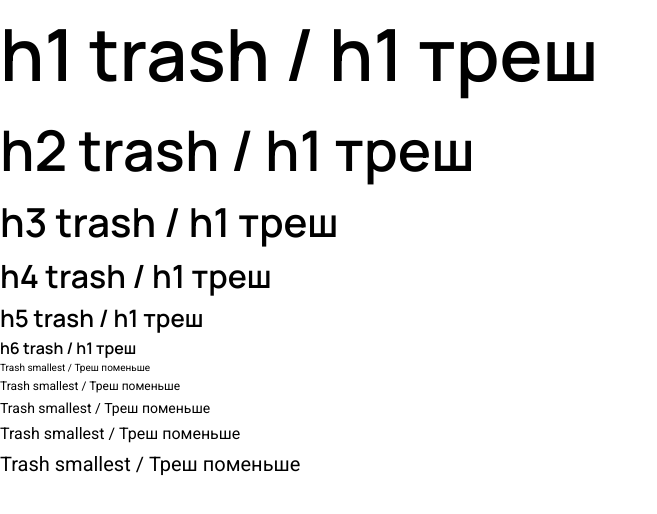
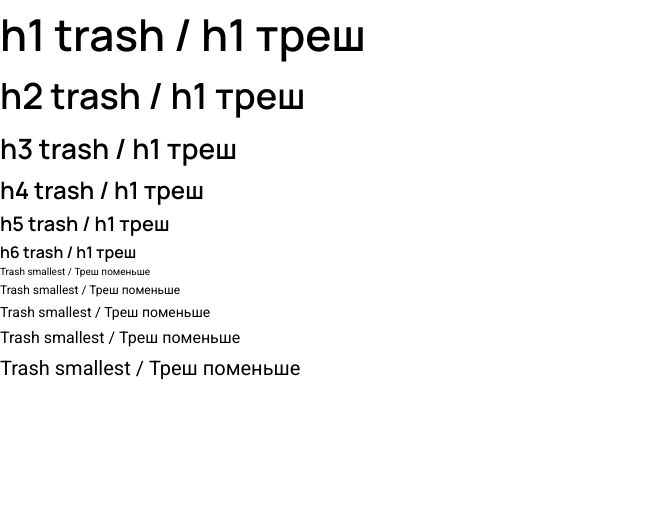
Before and after one commit to Artyom-vv/ai-center-landing, a Next.js app: page / in a window 1280 px wide. Shown: the top 514 px of the page, without its empty margins (0-657 px from the left). Built offline with nearby package versions, Linux system fonts and the light colour scheme.

Commit message:
typography

```diff
--- a/app/styles/_typography.scss
+++ b/app/styles/_typography.scss
@@ -1,19 +1,17 @@
 @layer base {
   :root {
+
+    /* Font Weights */
+    --font-weight-regular: 400;
+    --font-weight-medium: 500;
+    --font-weight-semi-bold: 600;
+
     /* Font Sizes for Body */
     --font-size-body-1x-small: 10px;
     --font-size-body-small: 12px;
     --font-size-body-normal: 14px;
     --font-size-body-big: 16px;
     --font-size-body-large: 20px;
-
-    /* Font Sizes for Heading */
-    --font-size-heading-small: 16px;
-    --font-size-heading-normal: 24px;
-    --font-size-heading-big: 32px;
-    --font-size-heading-large: 40px;
-    --font-size-heading-1x-large: 56px;
-    --font-size-heading-2x-large: 72px;
 
     /* Line Heights for Body */
     --line-height-body-1x-small: 16px;
@@ -22,45 +20,39 @@
     --line-height-body-big: 28px;
     --line-height-body-large: 32px;
 
+    /* Font Sizes for Heading */
+    --font-size-heading-normal: 20px;
+    --font-size-heading-big: 24px;
+    --font-size-heading-large: 28px;
+    --font-size-heading-1x-large: 36px;
+    --font-size-heading-2x-large: 44px;
+
     /* Line Heights for Heading */
     --line-height-heading-small: 24px;
-    --line-height-heading-normal: 36px;
-    --line-height-heading-big: 48px;
-    --line-height-heading-large: 60px;
-    --line-height-heading-1x-large: 84px;
-    --line-height-heading-2x-large: 108px;
-
-    /* Font Weights */
-    --font-weight-regular: 400;
-    --font-weight-medium: 500;
-    --font-weight-semi-bold: 600;
+    --line-height-heading-normal: 32px;
+    --line-height-heading-big: 36px;
+    --line-height-heading-large: 48px;
+    --line-height-heading-1x-large: 56px;
+    --line-height-heading-2x-large: 68px;
   }
 
   /* Mobile specific styles */
-  @media (max-width: 767px) {
+  @screen(md) {
     :root {
-      /* Font Sizes for Body */
-      --font-size-body-1x-small: 10px;
-      --font-size-body-small: 12px;
-      --font-size-body-normal: 14px;
-      --font-size-body-big: 16px;
-      --font-size-body-large: 20px;
-
       /* Font Sizes for Heading */
       --font-size-heading-small: 16px;
-      --font-size-heading-normal: 20px;
-      --font-size-heading-big: 24px;
-      --font-size-heading-large: 28px;
-      --font-size-heading-1x-large: 36px;
-      --font-size-heading-2x-large: 44px;
+      --font-size-heading-normal: 24px;
+      --font-size-heading-big: 32px;
+      --font-size-heading-large: 40px;
+      --font-size-heading-1x-large: 56px;
+      --font-size-heading-2x-large: 72px;
 
       /* Line Heights for Heading */
-      --line-height-heading-small: 24px;
-      --line-height-heading-normal: 32px;
-      --line-height-heading-big: 36px;
-      --line-height-heading-large: 48px;
-      --line-height-heading-1x-large: 56px;
-      --line-height-heading-2x-large: 68px;
+      --line-height-heading-normal: 36px;
+      --line-height-heading-big: 48px;
+      --line-height-heading-large: 60px;
+      --line-height-heading-1x-large: 84px;
+      --line-height-heading-2x-large: 108px;
     }
   }
 }
```
